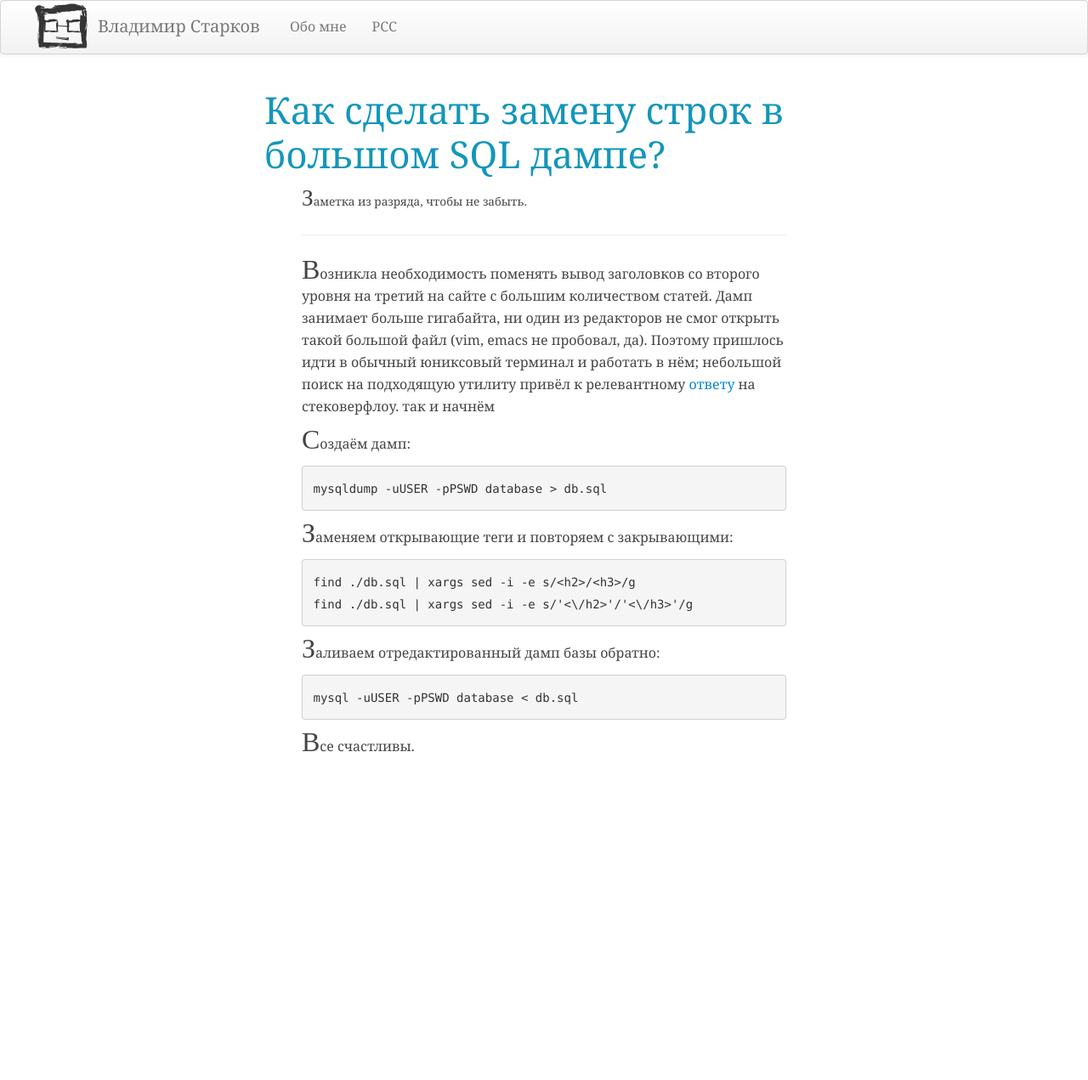
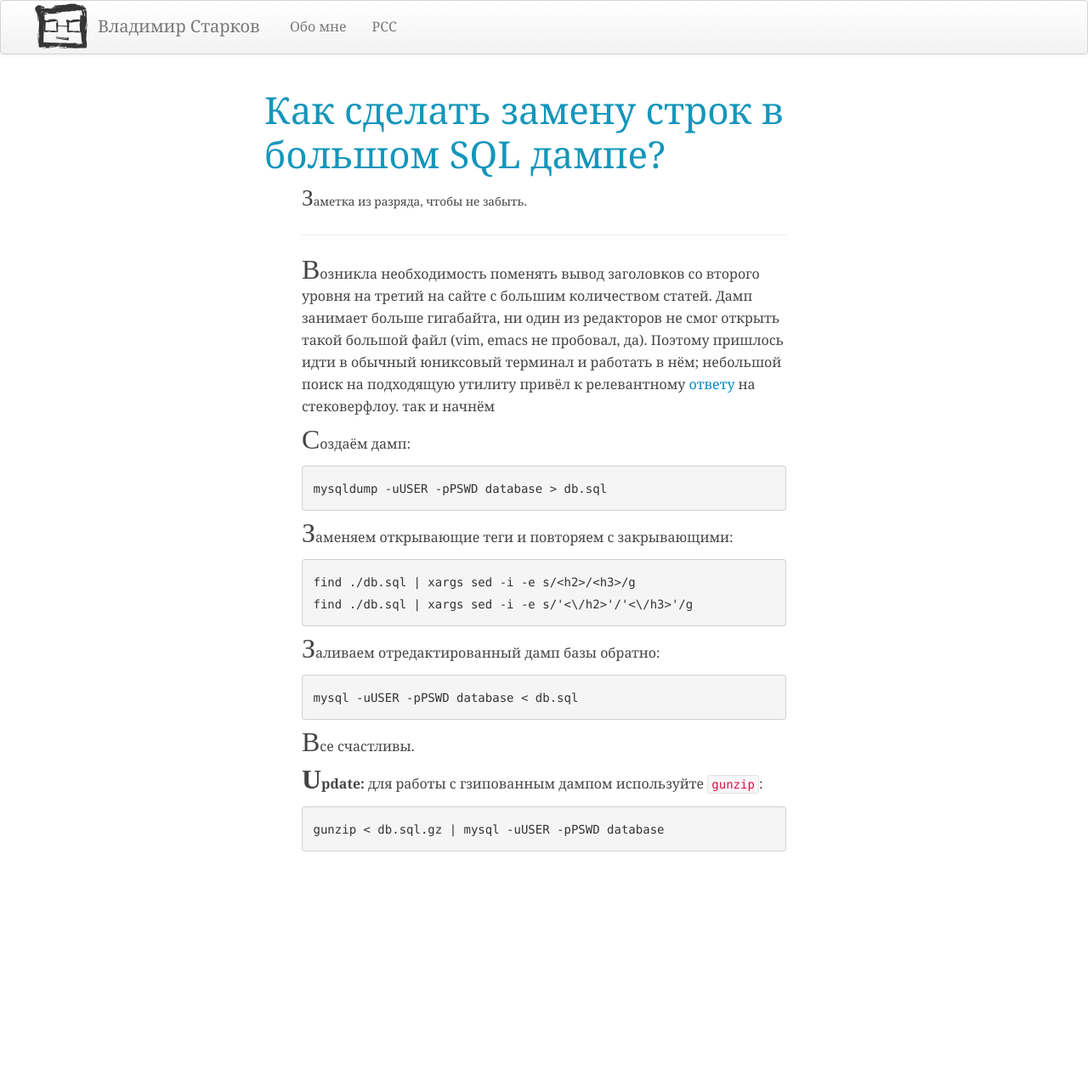
Before and after one commit to iamstarkov/vstarkov.ru, a Jekyll site: the page built from _posts/2013-02-05-how-to-find-n-replace-in-big-sql-dump.md, in a window 1280 px wide. Shown: the whole page at 85% size. Built offline with Jekyll 4.4.1, drawn with Linux system fonts in a browser that asks for light colours; nearby versions of some CDN libraries; before the commit the page ends 1160 px from its top, so only the background shows below that.

Commit message:
added note about gzip

```diff
--- a/_posts/2013-02-05-how-to-find-n-replace-in-big-sql-dump.md
+++ b/_posts/2013-02-05-how-to-find-n-replace-in-big-sql-dump.md
@@ -29,3 +29,7 @@ categories : [css]
 
 
 Все счастливы.
+
+**Update:** для работы с гзипованным дампом используйте `gunzip`:
+
+    gunzip < db.sql.gz | mysql -uUSER -pPSWD database
```
